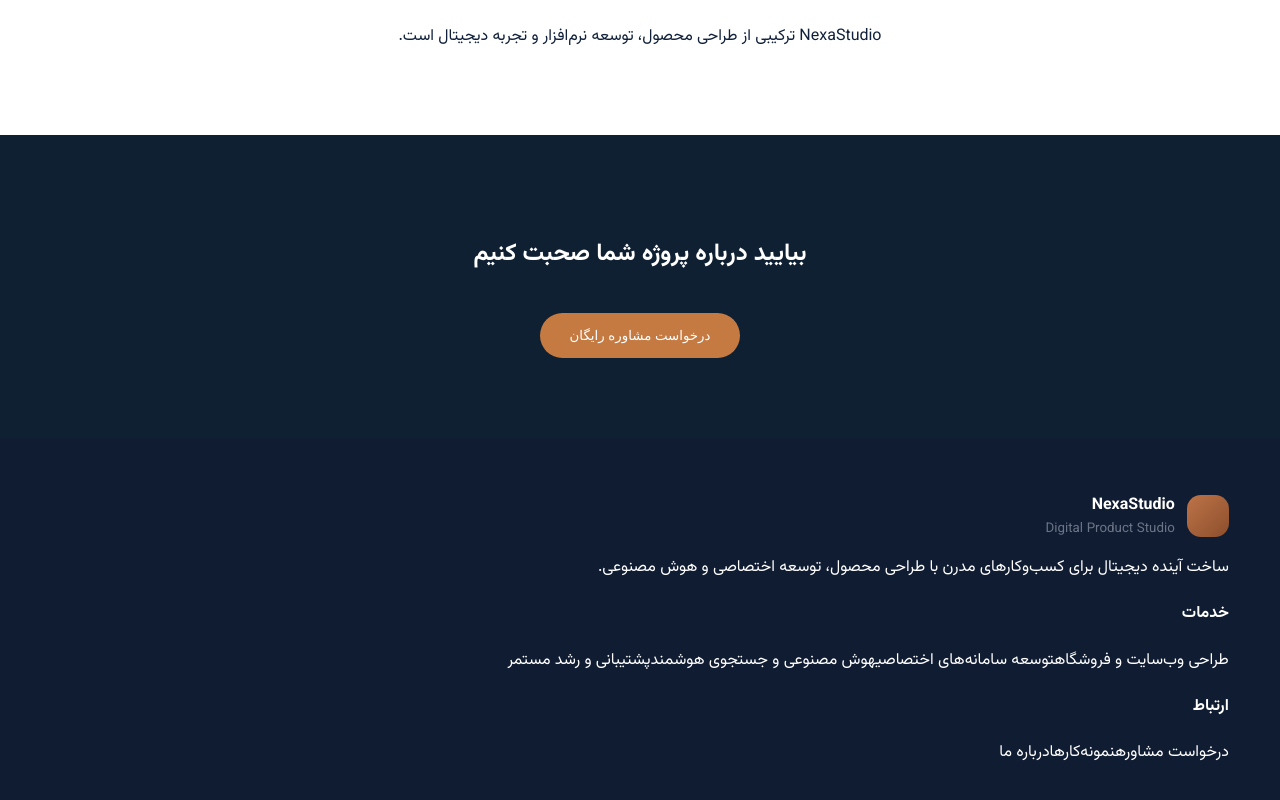
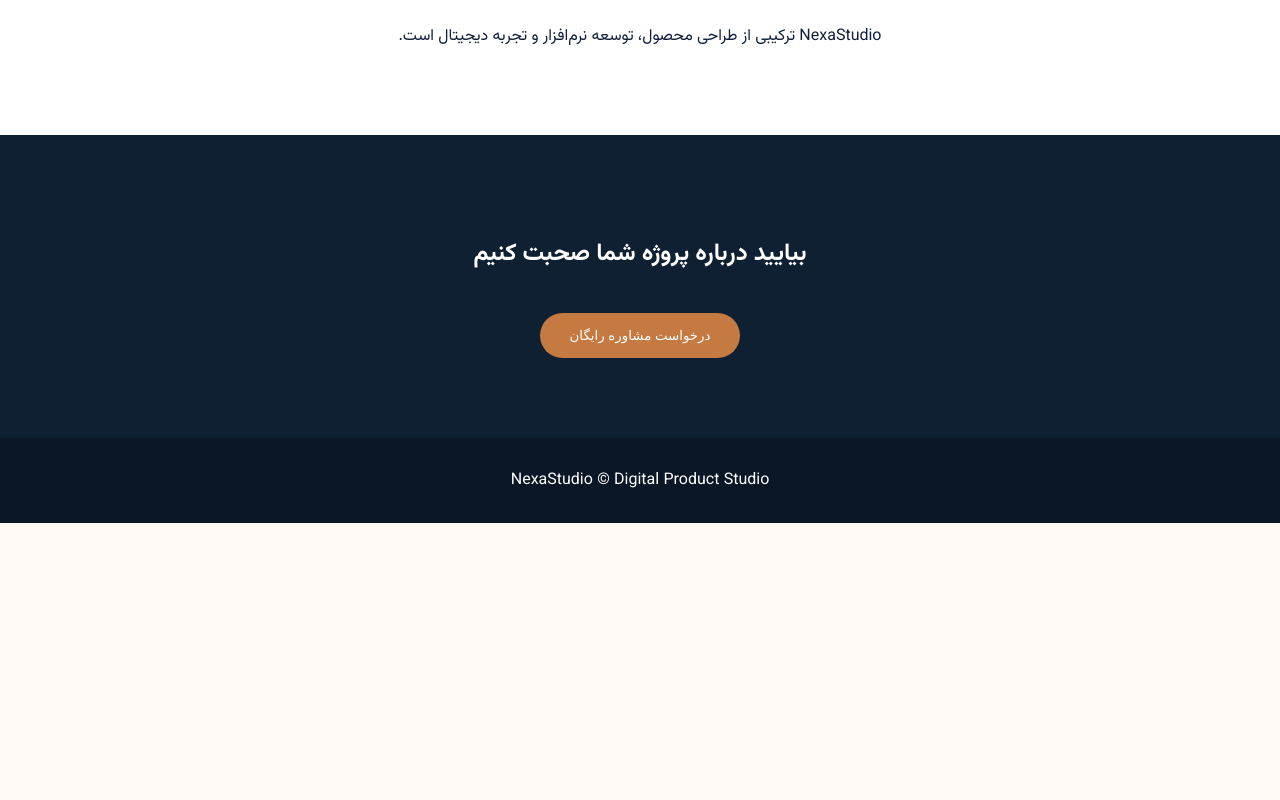
Before and after one commit to zohreksh/smartpilot, a Nuxt app: page / in a window 1280 px wide. Shown: the part 1938-2738 px from the top of the page. After the commit the page ends 2461 px from the top, so only its background shows below. Built offline with nearby package versions, Linux system fonts and the light colour scheme.

Commit message:
add footer component

```diff
--- /dev/null
+++ b/components/SiteFooter.vue
@@ -0,0 +1 @@
+<template><footer>NexaStudio © Digital Product Studio</footer></template><style scoped>footer{padding:30px;text-align:center;background:#0b1626;color:#fff}</style>
```
